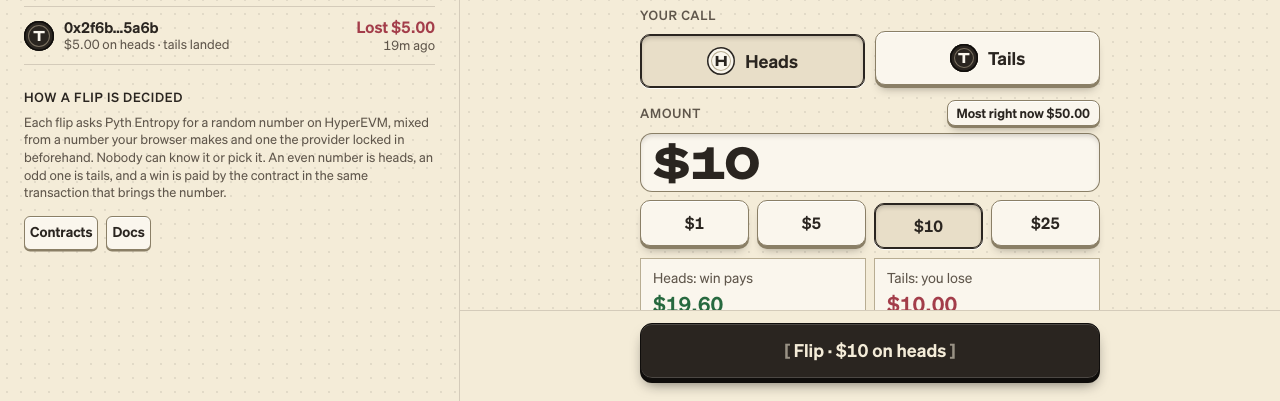
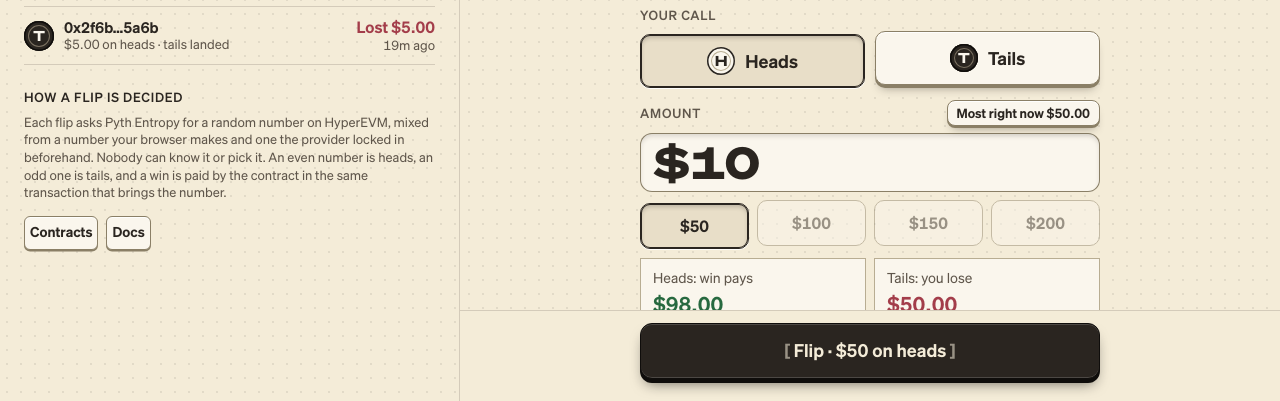
Before and after one commit to confettitrade/confettitrade.github.io, a plain HTML site: page flip.html in a window 1280 px wide. Shown: the part 399-800 px from the top of the page. Drawn offline with nearby package versions, Linux system fonts and the light colour scheme.

Commit message:
Coin flip: quick amounts 50 / 100 / 150 / 200 (pin flip3)

```diff
--- a/flip.html
+++ b/flip.html
@@ -88,10 +88,10 @@
             <div class="sm-label is-amt"><label for="flAmount">Amount</label><button type="button" class="fl-most" id="flMost" hidden></button></div>
             <div class="sm-amt is-mid" id="flAmt"><span aria-hidden="true">$</span><input id="flAmount" type="text" inputmode="decimal" enterkeyhint="done" autocomplete="off" maxlength="9" placeholder="0" value="10" aria-describedby="flSay"></div>
             <div class="sm-chips fl-chips" id="flChips" role="group" aria-label="Quick amounts">
-              <button type="button" data-usd="1" aria-pressed="false">$1</button>
-              <button type="button" data-usd="5" aria-pressed="false">$5</button>
-              <button type="button" data-usd="10" aria-pressed="true">$10</button>
-              <button type="button" data-usd="25" aria-pressed="false">$25</button>
+              <button type="button" data-usd="50" aria-pressed="true">$50</button>
+              <button type="button" data-usd="100" aria-pressed="false">$100</button>
+              <button type="button" data-usd="150" aria-pressed="false">$150</button>
+              <button type="button" data-usd="200" aria-pressed="false">$200</button>
             </div>
 
             <div class="sm-out fl-out">
@@ -127,6 +127,6 @@
 
   <script src="https://cdnjs.cloudflare.com/ajax/libs/ethers/6.13.2/ethers.umd.min.js" integrity="sha384-gpR0Q6Hx/O+uevlbpbANbS0LWjbejPV1sqD/8w422l/fW8whGY0EPmKw3uG7ACYP" crossorigin="anonymous" referrerpolicy="no-referrer"></script>
   <script src="share.js?v=flip1" defer></script>
-  <script src="flip.js?v=flip1" defer></script>
+  <script src="flip.js?v=flip3" defer></script>
 </body>
 </html>
--- a/flip.js
+++ b/flip.js
@@ -21,7 +21,7 @@
   var E = window.ethers;
   var WALLET_KEY = 'confetti.wallet';                 /* the wallet chosen on any page of the site (tabs.js) */
   var OPEN_KEY = 'confetti.flip.open.';               /* + account: a flip still waiting for its number */
-  var QUICK = [1, 5, 10, 25];
+  var QUICK = [50, 100, 150, 200];
   var FEED_ROWS = 10;
 
   var ABI = [
@@ -74,7 +74,7 @@
   var el = {};
   var S = {
     cfg: null, demo: true, soon: false, game: '', ready: false,
-    heads: true, text: '10', usd: 10,
+    heads: true, text: '50', usd: 50,
     x100: 196, minBet: 1, maxBet: null, paused: false, fee: 0n, refundDelay: 21600,
     account: null, eth: null, walletName: '', chainOk: true, bal: null, allowance: 0n, hype: null,
     phase: 'idle',            /* idle | wallet | allowing | sending | air | landed | refunding */
```
